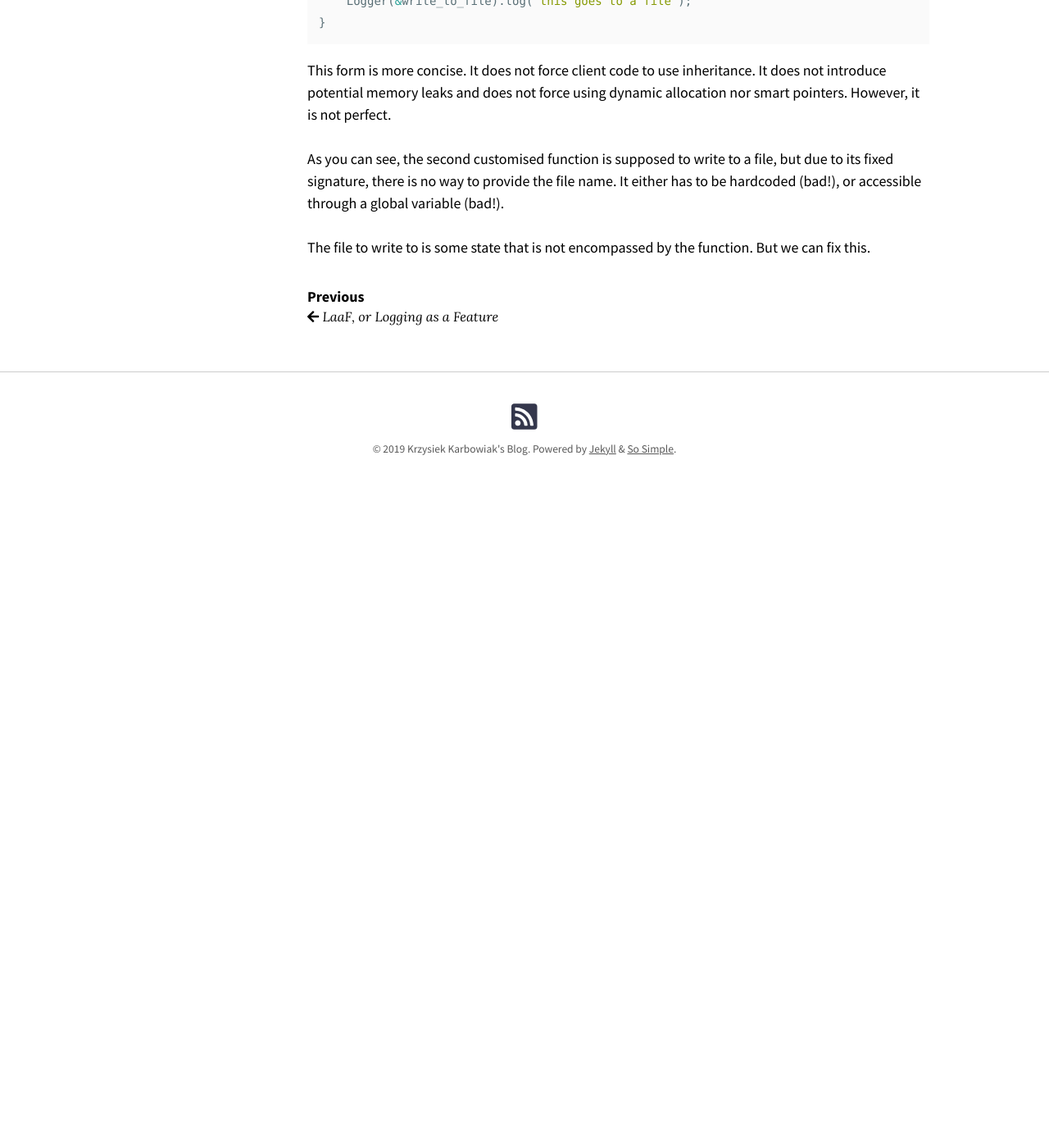
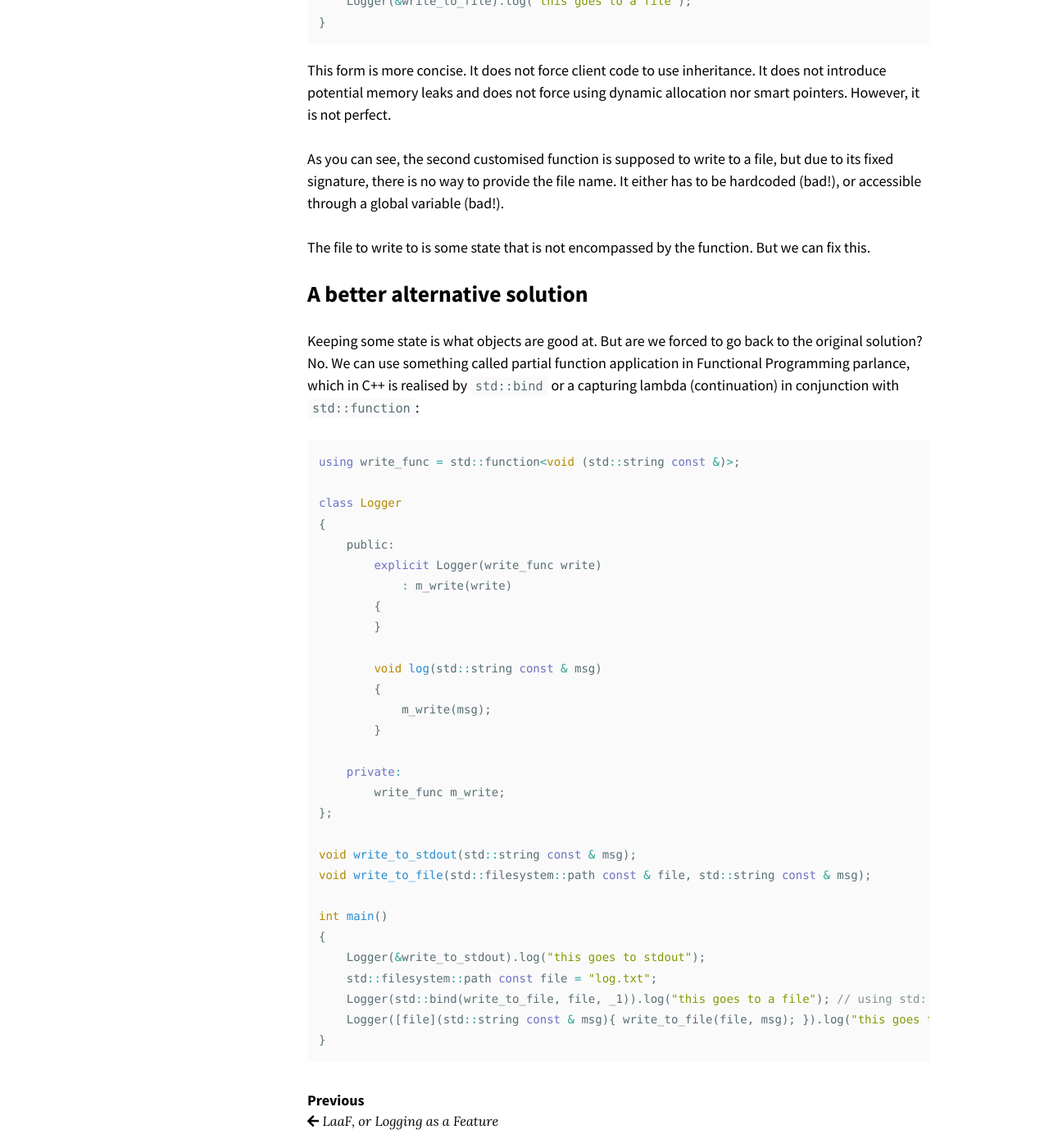
Before and after one commit to kkarbowiak/kkarbowiak.github.io, a Jekyll site: the page built from docs/_posts/2019-04-23-single-function-interfaces.md, in a window 1280 px wide and 1400 px high, scrolled down 3845 px. Shown: the whole window at 82% size. Built offline with Jekyll 4.4.1, drawn with Linux system fonts in a browser that asks for light colours; nearby versions of some CDN libraries; our own code applies the rules of GitHub Pages for plain Markdown files; before the commit the page ends 4475 px from its top, so only the background shows below that.

Commit message:
Add A better alternative solution section

````diff
--- a/docs/_posts/2019-04-23-single-function-interfaces.md
+++ b/docs/_posts/2019-04-23-single-function-interfaces.md
@@ -142,3 +142,39 @@ This form is more concise. It does not force client code to use inheritance. It
 As you can see, the second customised function is supposed to write to a file, but due to its fixed signature, there is no way to provide the file name. It either has to be hardcoded (bad!), or accessible through a global variable (bad!).
 
 The file to write to is some state that is not encompassed by the function. But we can fix this.
+
+## A better alternative solution ##
+
+Keeping some state is what objects are good at. But are we forced to go back to the original solution? No. We can use something called partial function application in Functional Programming parlance, which in C++ is realised by `std::bind` or a capturing lambda (continuation) in conjunction with `std::function`:
+
+```c++
+using write_func = std::function<void (std::string const &)>;
+
+class Logger
+{
+    public:
+        explicit Logger(write_func write)
+            : m_write(write)
+        {
+        }
+
+        void log(std::string const & msg)
+        {
+            m_write(msg);
+        }
+
+    private:
+        write_func m_write;
+};
+
+void write_to_stdout(std::string const & msg);
+void write_to_file(std::filesystem::path const & file, std::string const & msg);
+
+int main()
+{
+    Logger(&write_to_stdout).log("this goes to stdout");
+    std::filesystem::path const file = "log.txt";
+    Logger(std::bind(write_to_file, file, _1)).log("this goes to a file"); // using std::bind to fix the first parameter
+    Logger([file](std::string const & msg){ write_to_file(file, msg); }).log("this goes to a file") // using a capturing lambda to fix the first parameter
+}
+```
````
